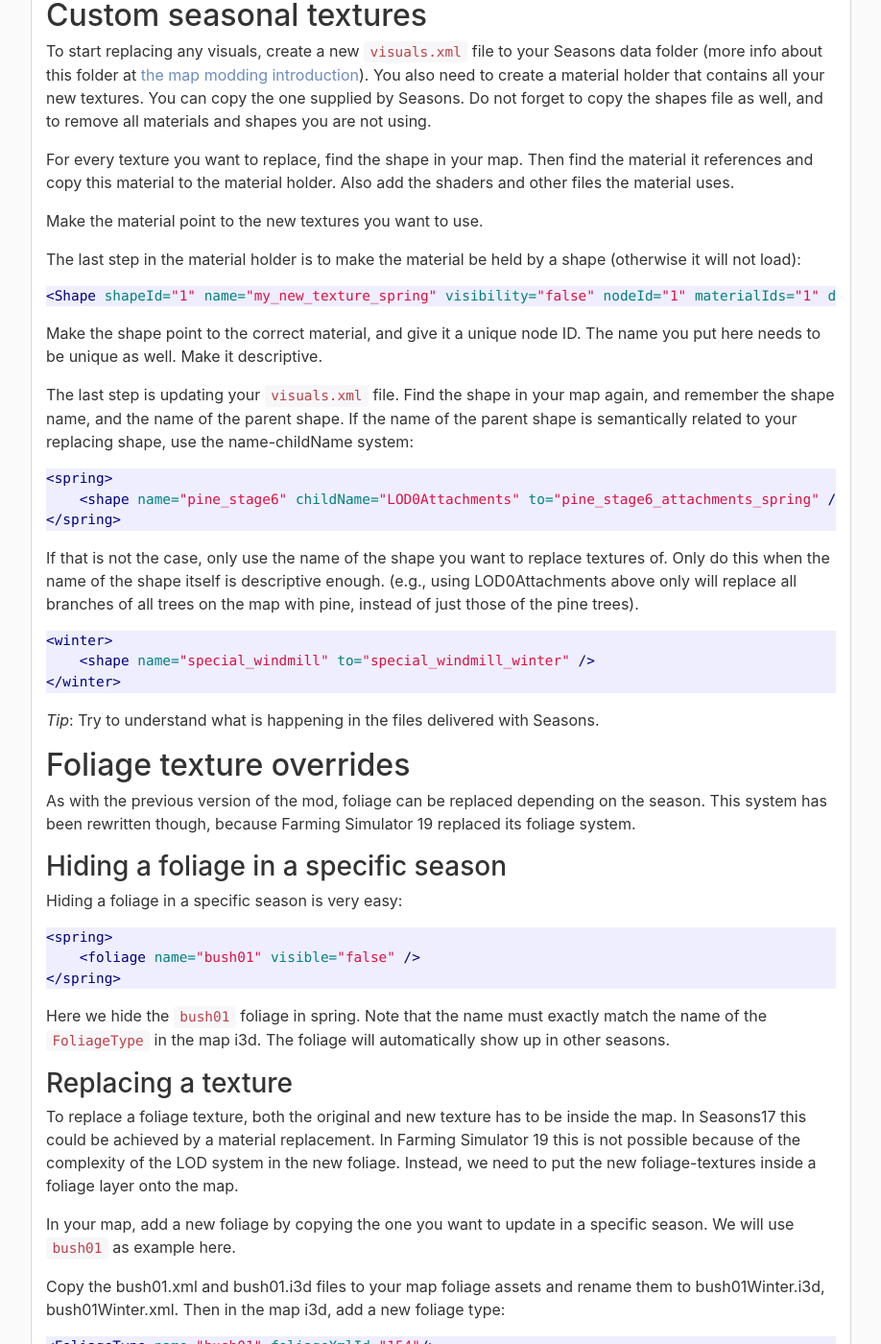
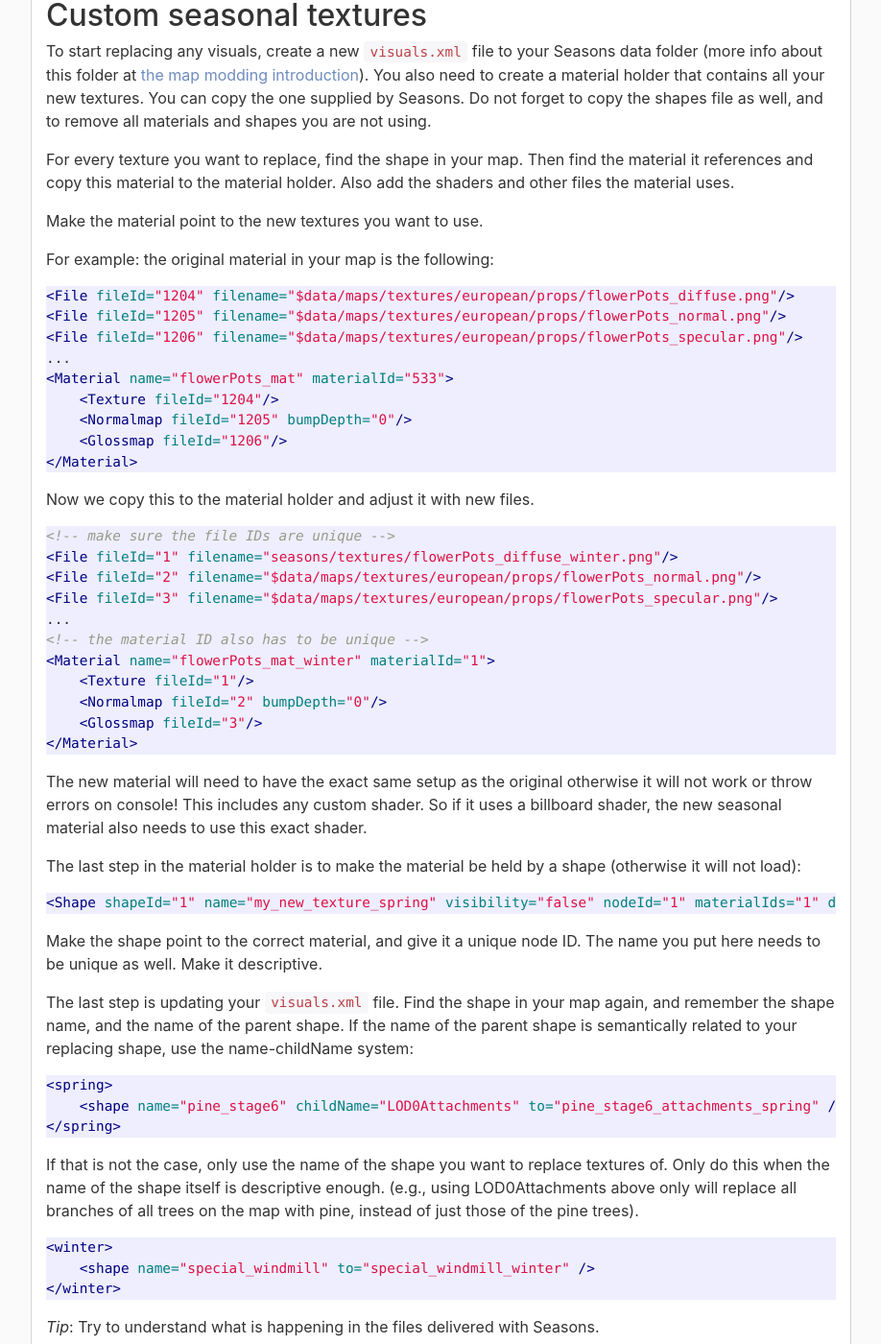
Before and after one commit to RealismusModding/realismusmodding.github.io, a Jekyll site: the page built from mods/seasons19/manual/modding/maps/visuals.md, in a window 1280 px wide and 1400 px high, scrolled down 1301 px. Shown: the whole window at 96% size, without its empty margins (323-1241 px from the left). Built offline with Jekyll 4.4.1, drawn with Linux system fonts in a browser that asks for light colours; comment, search, counter and statistics services are not loaded.

Commit message:
Explain more about materials

````diff
--- a/mods/seasons19/manual/modding/maps/visuals.md
+++ b/mods/seasons19/manual/modding/maps/visuals.md
@@ -46,6 +46,39 @@ To start replacing any visuals, create a new `visuals.xml` file to your Seasons
 For every texture you want to replace, find the shape in your map. Then find the material it references and copy this material to the material holder. Also add the shaders and other files the material uses.
 
 Make the material point to the new textures you want to use.
+
+For example: the original material in your map is the following:
+
+```xml
+<File fileId="1204" filename="$data/maps/textures/european/props/flowerPots_diffuse.png"/>
+<File fileId="1205" filename="$data/maps/textures/european/props/flowerPots_normal.png"/>
+<File fileId="1206" filename="$data/maps/textures/european/props/flowerPots_specular.png"/>
+...
+<Material name="flowerPots_mat" materialId="533">
+    <Texture fileId="1204"/>
+    <Normalmap fileId="1205" bumpDepth="0"/>
+    <Glossmap fileId="1206"/>
+</Material>
+```
+
+Now we copy this to the material holder and adjust it with new files.
+
+```xml
+<!-- make sure the file IDs are unique -->
+<File fileId="1" filename="seasons/textures/flowerPots_diffuse_winter.png"/>
+<File fileId="2" filename="$data/maps/textures/european/props/flowerPots_normal.png"/>
+<File fileId="3" filename="$data/maps/textures/european/props/flowerPots_specular.png"/>
+...
+
+<!-- the material ID also has to be unique -->
+<Material name="flowerPots_mat_winter" materialId="1">
+    <Texture fileId="1"/>
+    <Normalmap fileId="2" bumpDepth="0"/>
+    <Glossmap fileId="3"/>
+</Material>
+```
+
+The new material will need to have the exact same setup as the original otherwise it will not work or throw errors on console! This includes any custom shader. So if it uses a billboard shader, the new seasonal material also needs to use this exact shader.
 
 The last step in the material holder is to make the material be held by a shape (otherwise it will not load):
 
````
